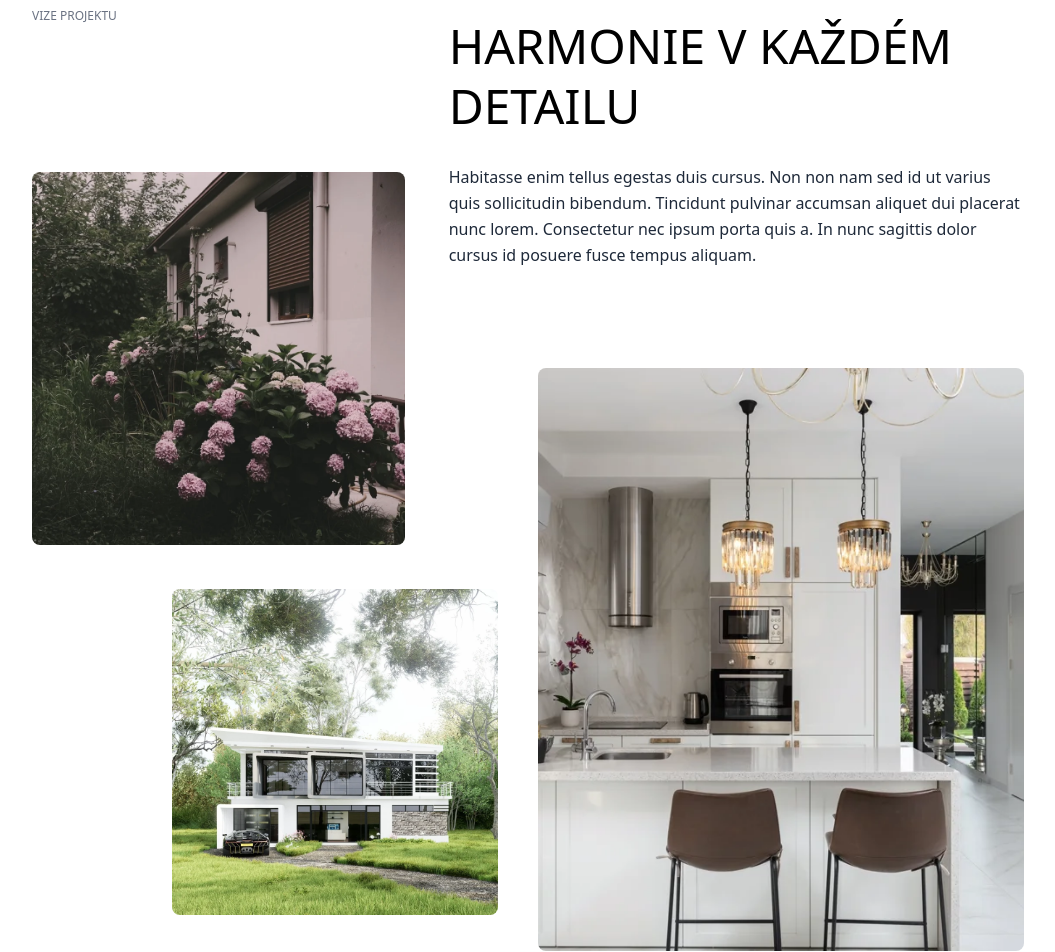
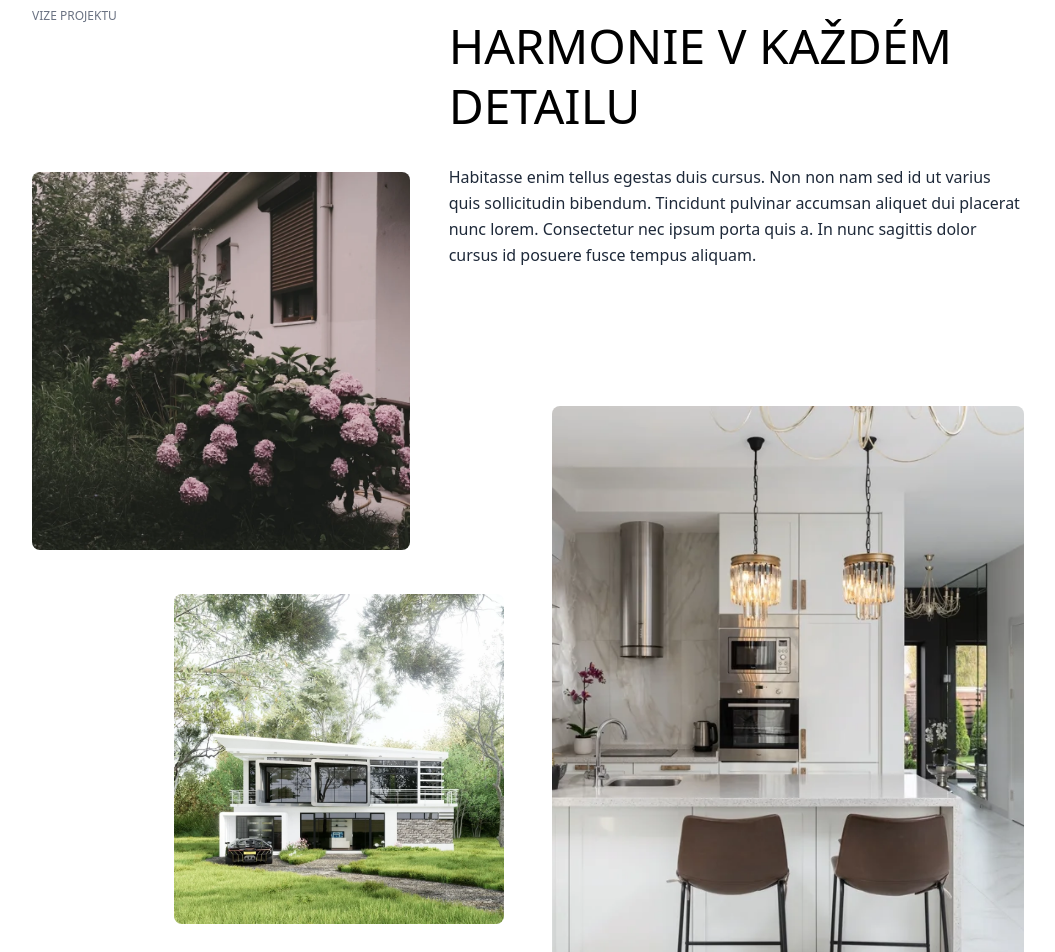
Before and after one commit to OndrejPupik/simple-design, a React (Vite) app: page / in a window 1280 px wide. Shown: the top 952 px of the page, without its empty margins (112-1167 px from the left). Built offline with nearby package versions, Linux system fonts and the light colour scheme.

Commit message:
small padding issues fixed

```diff
--- a/src/App.jsx
+++ b/src/App.jsx
@@ -4,7 +4,7 @@ import theGhazi from "./assets/the-ghazi.webp";
 
 function App() {
   return (
-    <main className="mx-auto max-w-5xl p-4 pt-2">
+    <main className="mx-auto max-w-5xl p-4 lg:pt-2">
       <div className="lg:flex lg:flex-row">
         <span className="font-medium text-gray-500 uppercase lg:w-21/50 lg:text-xs">
           vize projektu
@@ -22,24 +22,22 @@ function App() {
         </div>
       </div>
 
-      <div className="grid w-full grid-cols-2 gap-5 lg:pt-9">
-        <div className="flex flex-col justify-between gap-6 pb-4 lg:pr-5">
+      <div className="grid w-full grid-cols-2 gap-5 lg:gap-12 lg:pt-9">
+        <div className="flex flex-col justify-between gap-6 pb-4 lg:gap-11 lg:pb-12">
           <img
             src={beratilgin}
             alt="Krásná zahrádka"
             className="aspect-square w-4/5 rounded-lg"
-            width={400}
-            height={400}
+            width={900}
+            height={900}
           />
-          <div className="w-7/10 self-end lg:py-5">
-            <img
-              src={theGhazi}
-              alt="Moderní vila"
-              className="aspect-square rounded-lg"
-              width={400}
-              height={400}
-            />
-          </div>
+          <img
+            src={theGhazi}
+            alt="Moderní vila"
+            className="aspect-square w-7/10 self-end rounded-lg"
+            width={900}
+            height={900}
+          />
         </div>
 
         <div className="flex items-end">
@@ -47,8 +45,8 @@ function App() {
             src={artbovich}
             alt="Moderní interiér jídelny"
             className="aspect-5/6 w-full rounded-lg object-cover"
-            width={500}
-            height={600}
+            width={1000}
+            height={670}
           />
         </div>
       </div>
```
